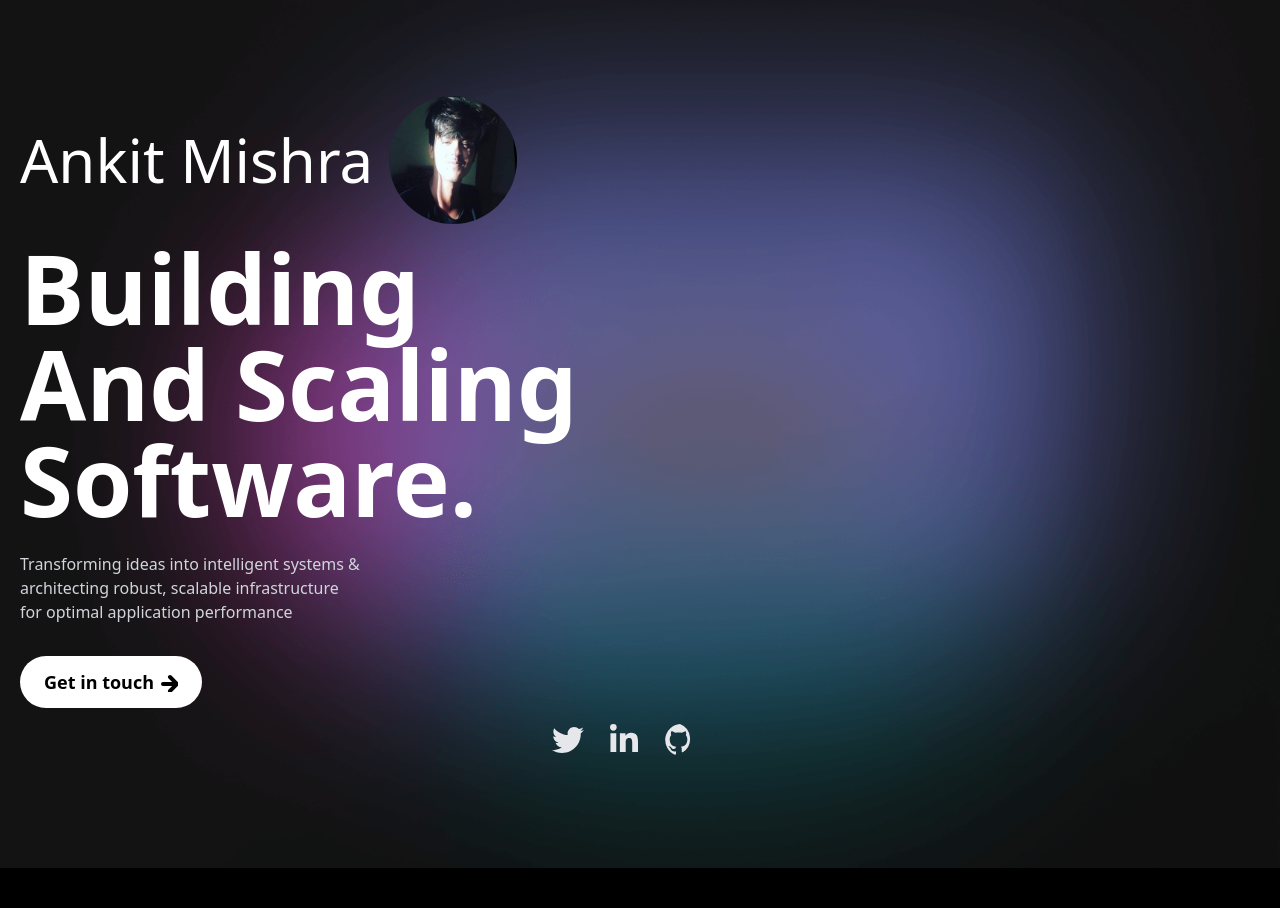
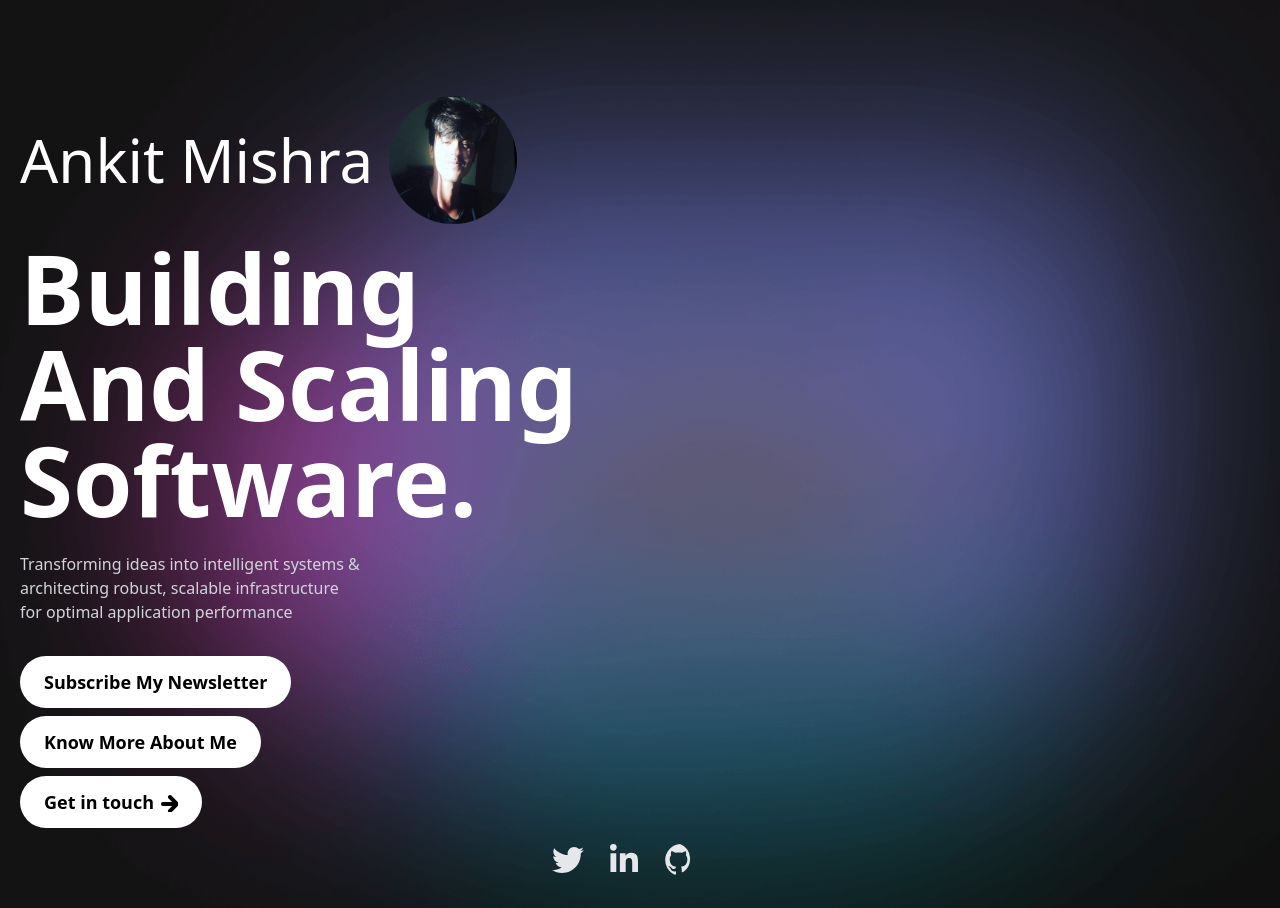
Before and after one commit to ankitmishralive/AnkitMishraspace, a Flask app: page / in a window 1280 px wide. Shown: the top 908 px of the page. Run offline with Flask 3, Linux system fonts and the light colour scheme; some libraries are stand-ins or nearby versions.

Commit message:
added newsletter

```diff
--- a/static/js/script.js
+++ b/static/js/script.js
@@ -8,6 +8,27 @@ let listthree = document.querySelector("#getintouch");
 }
 
 
+
+function newsLetter(e)
+{
+let listthree = document.querySelector("#newsLetter");
+ listthree.scrollIntoView({behavior:"smooth"});
+}
+
+
+function knowMore(e)
+{
+let listthree = document.querySelector("#knowmore");
+ listthree.scrollIntoView({behavior:"smooth"});
+}
+
+
+
 function redirectToShowcase() {
     window.location.href = "/showcase";
 }
+
+function redirectSubStack() {
+    // window.location.href = "https://ankitmishraletter.substack.com/archive";
+    window.open("https://ankitmishraletter.substack.com/archive", "_blank");
+}
--- a/templates/home.html
+++ b/templates/home.html
@@ -57,7 +57,6 @@
 </head>
 <body class='bg-black'>
 
-
     <section class="bg-cover bg-center text-gray-800 body-font" style="background-image: url('/static/media/header.png');">
         <div class="container mx-auto lg:px-5 py-24 flex flex-col lg:flex-row items-center">
             <div class="lg:flex-grow md:w-1/2 lg:pr-8 flex flex-col items-center md:items-start text-center md:text-left">
@@ -66,8 +65,7 @@
                     <img src="/static/media/Ankit.jpg" alt="Circular Image" class="w-32 h-32 rounded-full sm:ml-4">
                 </a>
 
-
-                <h1 class="text-4xl lg:text-8xl font-bold mb-6 text-white">
+                <h1 class="text-4xl lg:text-8xl font-bold mb-6 text-white leading-tight">
                     Building <br class="hidden lg:inline-block">And Scaling
                     <br class="hidden lg:inline-block">Software.
                 </h1>
@@ -77,12 +75,29 @@
                 </p>
 
 
+
+                <button class="bg-white text-black mb-2 border-0 py-3 px-4 lg:px-6 rounded-full flex items-center text-lg font-semibold hover:bg-pink-600 hover:text-white focus:outline-none" onclick="newsLetter()">
+                    Subscribe My Newsletter
+
+                </button>
+
+                <button class="bg-white text-black mb-2 border-0 py-3 px-4 lg:px-6 rounded-full flex items-center text-lg font-semibold hover:bg-pink-600 hover:text-white focus:outline-none" onclick="knowMore()">
+                    Know More About Me
+
+                </button>
+
                 <button class="bg-white text-black border-0 py-3 px-4 lg:px-6 rounded-full flex items-center text-lg font-semibold hover:bg-pink-600 hover:text-white focus:outline-none" onclick="bottom()">
                     Get in touch
                     <svg fill="none" stroke="currentColor" stroke-linecap="round" stroke-linejoin="round" stroke-width="4" class="w-5 h-5 ml-1">
                         <path d="M5 12h14M12 5l7 7-7 7"></path>
                     </svg>
                 </button>
+
+
+
+
+
+
 
 
 
@@ -135,6 +150,22 @@
 
 
 
+        <div class="relative w-full h-96 bg-black rounded-md overflow-hidden flex items-center p-0 m-0" id='newsLetter'>
+            <iframe src="https://ankitmishraletter.substack.com/embed"
+                    class="w-full h-full rounded-md p-0 m-0"
+                    style="border: none;"
+                    frameborder="0"
+                    scrolling="no"
+            ></iframe>
+        </div>
+
+
+
+
+
+
+
+
 
 
 
@@ -142,8 +173,13 @@
 
     <section class="text-gray-400 bg-black body-font">
         <div class="container mx-auto ml-auto flex md:flex-row flex-col items-center">
+
+
+
             <div class="lg:flex-grow md:w-1/2 lg:pr-8 md:pr-16 flex flex-col md:items-start md:text-left mb-8 md:mb-0 items-center">
                 <br> <br>
+
+
 
                 <h1 class="title-font sm:text-5xl text-4xl font-bold mb-10 text-white" style="margin-left: 10px;">
                     Get to Know the <br class="hidden lg:inline-block">Face Behind the
@@ -221,7 +257,7 @@ Outside of all this, I enjoy:
                     <h2 class="text-2xl font-medium text-gray-900 title-font mb-2">Blogs.</h2>
                     <p class="leading-relaxed text-black">Checkout my thoughts on various topics like AGI, Web Technology, Cloud, History, Geopolitics, Life Thoughts & moments of life. </p>
                     <br>
-                    <button class="inline-flex items-center text-white bg-black border-0 py-4 px-6 focus:outline-none hover:bg-pink-600 rounded-full text-lg font-semibold">
+                    <button class="inline-flex items-center text-white bg-black border-0 py-4 px-6 focus:outline-none hover:bg-pink-600 rounded-full text-lg font-semibold" onclick="redirectSubStack()">
                         Check it out
                         <svg fill="none" stroke="currentColor" stroke-linecap="round" stroke-linejoin="round" stroke-width="4" class="w-5 h-5 ml-1" viewBox="0 0 24 24">
                             <path d="M5 12h14M12 5l7 7-7 7"></path>
```
